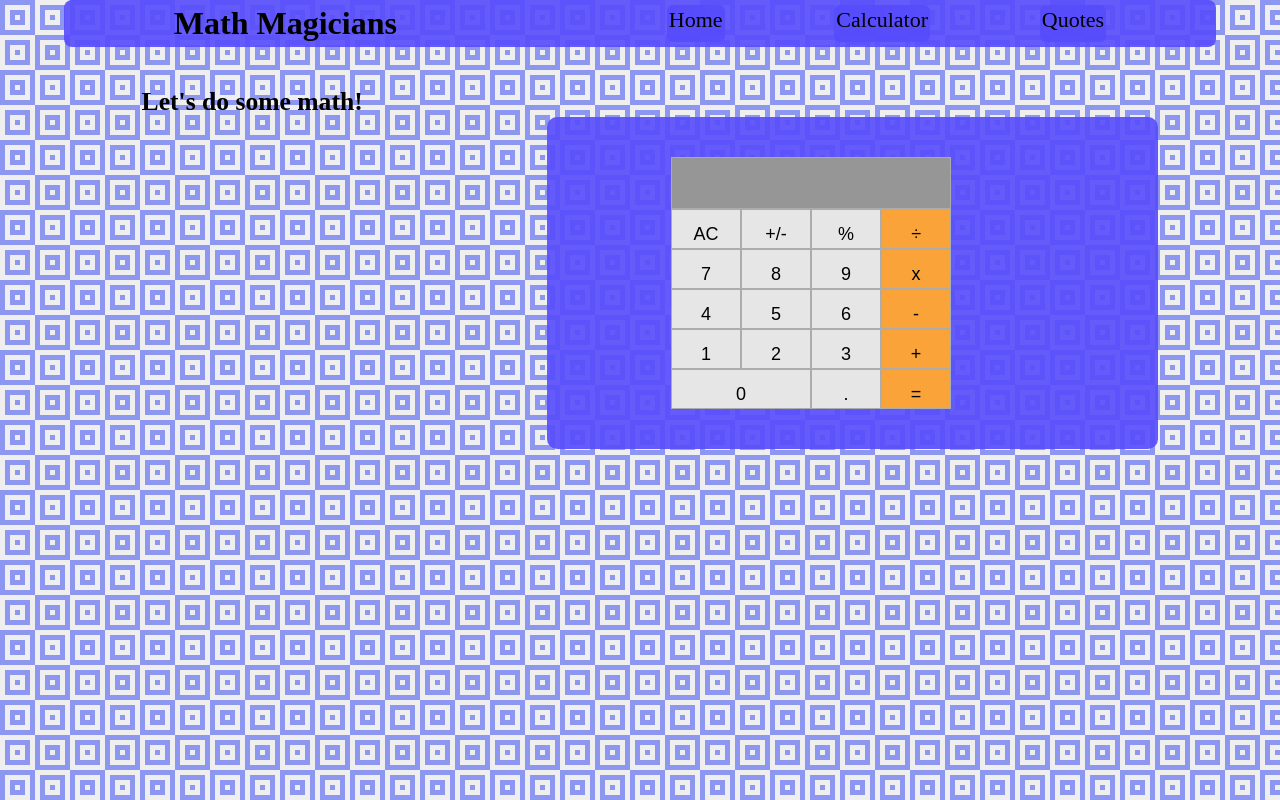
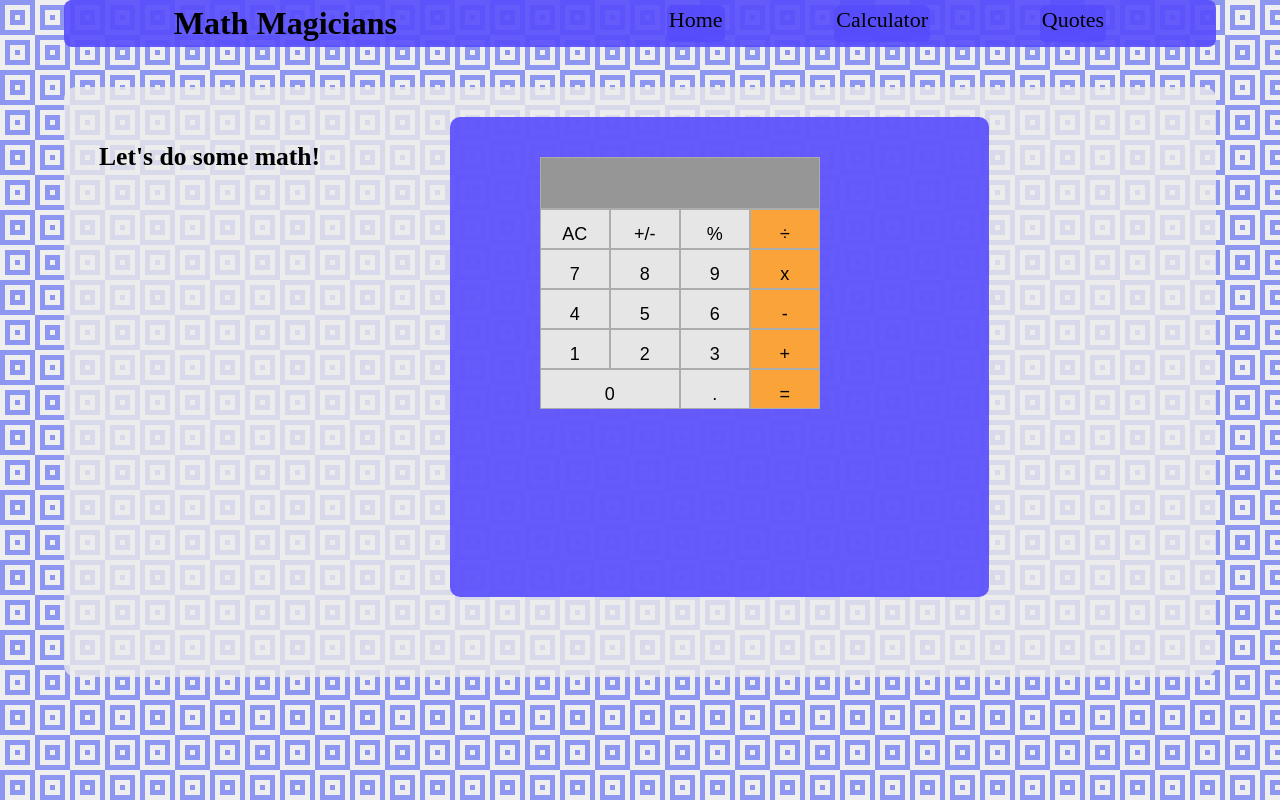
Before and after one commit to jcmunav63/math-magicians-app, a React (Create React App) app: page /calculations in a window 1280 px wide. Built offline with nearby package versions, Linux system fonts and the light colour scheme.

Commit message:
Adjust styles to prepare for deployment.

```diff
--- a/src/App.css
+++ b/src/App.css
@@ -12,6 +12,7 @@
 h3 {
   font-size: 1.6rem;
   padding-left: 20px;
+  font-weight: 600;
 }
 
 p {
@@ -20,13 +21,27 @@
 
 .App {
   width: 40%;
+  height: 75%;
   float: right;
+  margin-left: 130px;
+  margin-top: 15px;
   padding-top: 40px;
-  padding-bottom: 40px;
-  padding-left: 12%;
-  padding-right: 7%;
-  background-color: rgba(87, 76, 252, 0.9);
+  padding-bottom: 20px;
+  padding-left: 8%;
+
+  /* padding-right: 1%; */
+  background-color: #574cfce6;
   border-radius: 10px;
+}
+
+.divhome {
+  background-color: rgba(235, 235, 235, 0.8);
+  border-radius: 12px;
+  margin-top: 40px;
+  padding-top: 15px;
+  padding-left: 15px;
+  padding-right: 15px;
+  padding-bottom: 45px;
 }
 
 .sitename {
@@ -44,9 +59,15 @@
 }
 
 .divcalc {
-  width: 90%;
+  /* width: 90%; */
+  display: flex;
+  height: 70vh;
   margin-left: auto;
   margin-right: auto;
+  background-color: rgba(235, 235, 235, 0.8);
+  border-radius: 12px;
+  margin-top: 40px;
+  padding: 15px;
 }
 
 .keys4 {
@@ -122,6 +143,17 @@
   background-color: rgb(252, 140, 4);
 }
 
+.divquotes {
+  /* width: 95%; */
+  height: 60vh;
+  margin-left: auto;
+  margin-right: auto;
+  background-color: rgba(235, 235, 235, 0.8);
+  border-radius: 12px;
+  margin-top: 40px;
+  padding: 15px;
+}
+
 .random {
   min-width: 90%;
   margin-left: auto;
@@ -136,7 +168,9 @@
   padding-right: 15px;
   border-radius: 10px;
   color: rgb(59, 59, 59);
-  background-color: rgba(87, 76, 252, 0.9);
+
+  /* background-color: rgba(87, 76, 252, 0.9); */
   float: left;
-  margin-top: 60px;
+
+  /* margin-top: 60px; */
 }
--- a/src/components/Home.js
+++ b/src/components/Home.js
@@ -1,7 +1,7 @@
 import React from 'react';
 
 const Home = () => (
-  <div>
+  <div className="divhome">
     <h3>Welcome to our page!</h3>
     <p>
       Without mathematics, there&apos;s nothing you can do. Everything around you is
--- a/src/components/Quotes.js
+++ b/src/components/Quotes.js
@@ -2,8 +2,10 @@
 import RandomQuote from './RandomQuote';
 
 const Quotes = () => (
-  <div className="random">
-    <RandomQuote />
+  <div className="divquotes">
+    <div className="random">
+      <RandomQuote />
+    </div>
   </div>
 );
 
```
Also changed, not shown: 1 other file (tests, documents, lock files or other folders).
